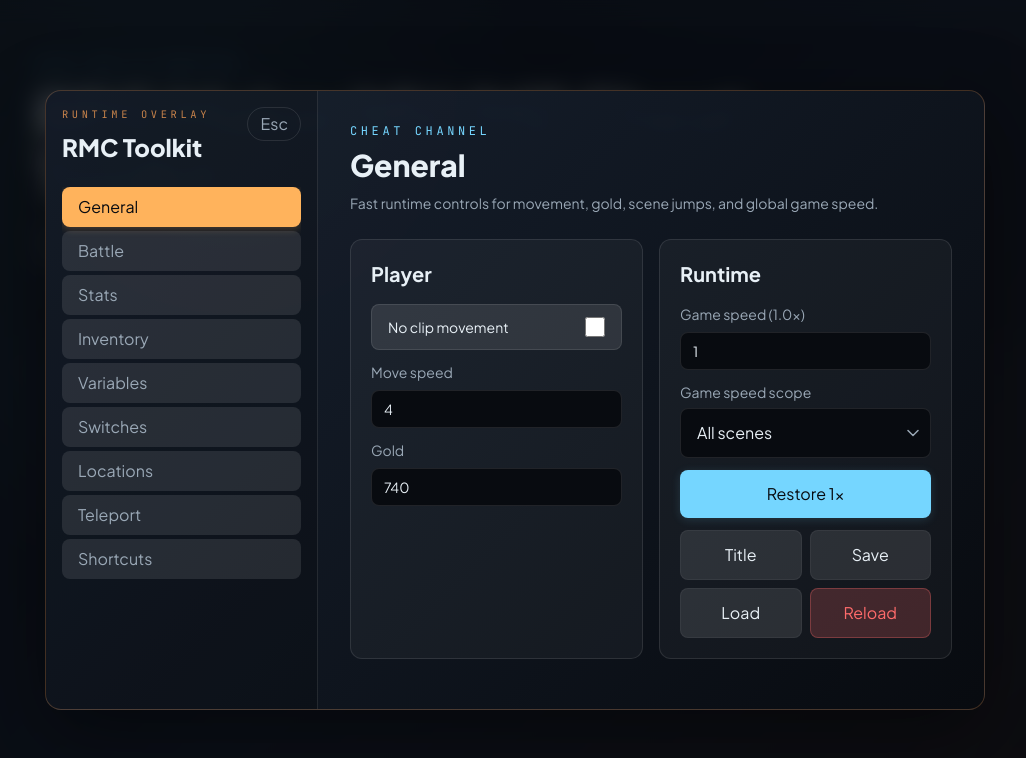
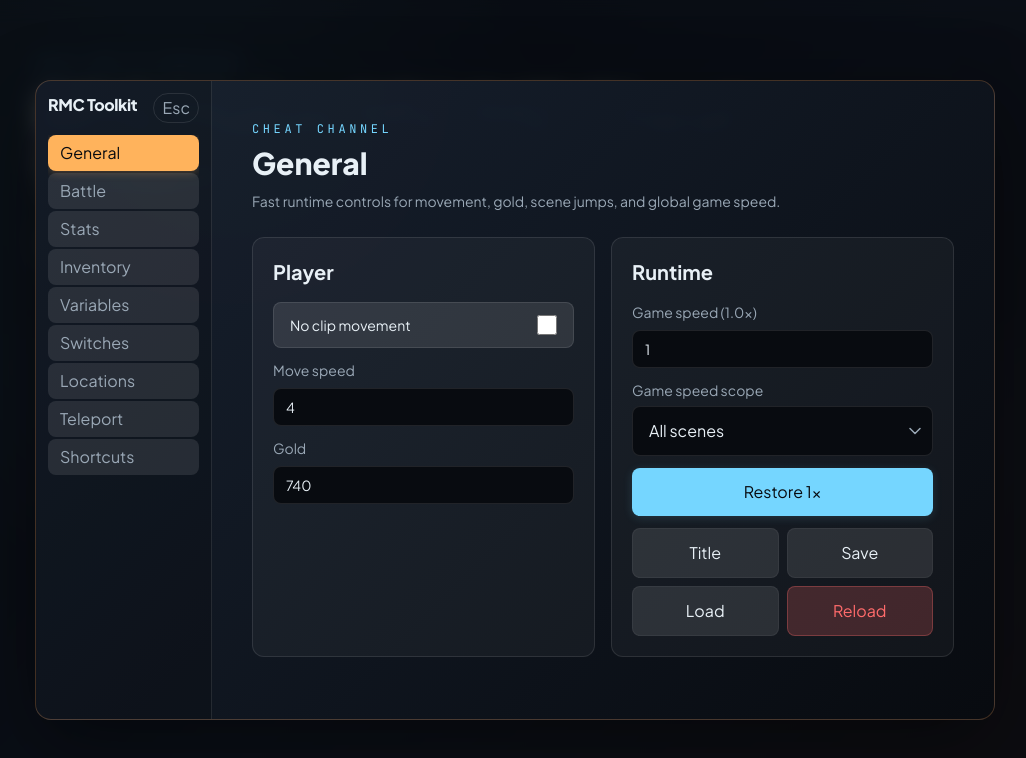
Before and after one commit to KidiXDev/RPG-Maker-MV-MZ-Cheat-Toolkit, a React (Vite) app: page / in a window 1280 px wide. Both pictures are taken after a click on the button "RMC". Shown: the top 758 px of the page, without its empty margins (125-1151 px from the left). Built offline with nearby package versions, Linux system fonts and the light colour scheme.

Commit message:
ui again

```diff
--- a/scripts/install.mjs
+++ b/scripts/install.mjs
@@ -137,7 +137,8 @@ function printDiff(before, after, filePath) {
 
 function copyBundle(cheatDir, options = {}) {
   const distDir = path.resolve('dist');
-  const requiredFiles = ['cheat.js', 'cheat.css'];
+  const requiredFiles = ['cheat.js'];
+  const optionalFiles = ['cheat.css'];
 
   for (const file of requiredFiles) {
     const source = path.join(distDir, file);
@@ -151,6 +152,17 @@ function copyBundle(cheatDir, options = {}) {
 
   for (const file of requiredFiles) {
     fs.copyFileSync(path.join(distDir, file), path.join(cheatDir, file));
+  }
+
+  for (const file of optionalFiles) {
+    const source = path.join(distDir, file);
+    const target = path.join(cheatDir, file);
+
+    if (fs.existsSync(source)) {
+      fs.copyFileSync(source, target);
+    } else if (fs.existsSync(target)) {
+      fs.unlinkSync(target);
+    }
   }
 
   const diagnosticLoader = path.join(cheatDir, 'rmc-diagnostic.js');
--- a/src/App.tsx
+++ b/src/App.tsx
@@ -16,6 +16,11 @@ function App({ portalRoot }: AppProps) {
   useShortcutManager();
 
   useEffect(() => {
+    const host = document.getElementById('rmc-cheat-host');
+    if (host) {
+      host.style.pointerEvents = isOpen ? 'auto' : 'none';
+    }
+
     if (!isOpen) {
       return;
     }
--- a/src/components/CheatModal.tsx
+++ b/src/components/CheatModal.tsx
@@ -40,35 +40,39 @@ export function CheatModal({ portalRoot }: CheatModalProps) {
     e.stopPropagation();
   }
 
+  function handleKeyDown(e: React.KeyboardEvent) {
+    if (e.key === 'Escape') {
+      setOpen(false);
+    }
+    e.stopPropagation();
+  }
+
   return (
     <div
       ref={backdropRef}
       tabIndex={-1}
       className="pointer-events-auto fixed inset-0 z-[9999] grid place-items-center bg-rmc-abyss/70 p-3 text-rmc-mist backdrop-blur-md"
       onClick={stopPropagation}
-      onKeyDown={stopPropagation}
+      onKeyDown={handleKeyDown}
     >
-      <section className="grid w-[96vw] h-[92vh] md:w-[940px] md:h-[620px] animate-[rmc-fade-in_200ms_ease-out] grid-cols-1 overflow-hidden rounded-2xl border border-rmc-copper/30 bg-[linear-gradient(135deg,rgba(24,34,49,0.98),rgba(8,11,16,0.98)),radial-gradient(circle_at_20%_0%,rgba(255,179,92,0.24),transparent_24rem)] shadow-rmc-panel md:grid-cols-[17rem_minmax(0,1fr)]">
-        <aside className="border-b border-white/10 bg-black/20 p-4 md:border-r md:border-b-0">
-          <div className="grid grid-cols-[1fr_auto] items-start gap-4">
+      <section className="grid w-[96vw] h-[92vh] md:w-[960px] md:h-[640px] animate-[rmc-fade-in_200ms_ease-out] grid-cols-1 overflow-hidden rounded-2xl border border-rmc-copper/30 bg-[linear-gradient(135deg,rgba(24,34,49,0.98),rgba(8,11,16,0.98)),radial-gradient(circle_at_20%_0%,rgba(255,179,92,0.24),transparent_24rem)] shadow-rmc-panel md:grid-cols-[11rem_minmax(0,1fr)]">
+        <aside className="border-b border-white/10 bg-black/20 p-3 md:border-r md:border-b-0 md:p-3">
+          <div className="grid grid-cols-[1fr_auto] items-start gap-2">
             <div>
-              <p className="font-rmc-mono text-[0.65rem] tracking-[0.35em] text-rmc-copper uppercase">
-                Runtime overlay
-              </p>
-              <h2 className="mt-2 font-rmc-display text-2xl font-black">RMC Toolkit</h2>
+              <h2 className="font-rmc-display text-base font-black tracking-tight">RMC Toolkit</h2>
             </div>
             <button
-              className="rounded-full border border-white/10 px-3 py-1 text-rmc-slate hover:border-rmc-ember hover:text-rmc-ember cursor-pointer"
+              className="rounded-full border border-white/10 px-2 py-0.5 text-[0.6rem] text-rmc-slate hover:border-rmc-ember hover:text-rmc-ember cursor-pointer"
               type="button"
               onClick={() => setOpen(false)}
             >
               Esc
             </button>
           </div>
-          <nav className="mt-6 grid max-h-[40vh] grid-cols-2 gap-1 overflow-y-auto md:max-h-none md:grid-cols-1 md:gap-1">
+          <nav className="mt-3 grid max-h-[40vh] grid-cols-2 gap-0.5 overflow-y-auto md:max-h-none md:grid-cols-1 md:gap-0.5">
             {panels.map((panel) => (
               <button
-                className={`rounded-lg px-4 py-2 text-left text-sm transition cursor-pointer ${
+                className={`rounded-lg px-3 py-1.5 text-left text-xs transition cursor-pointer ${
                   activePanel === panel.id
                     ? 'bg-rmc-ember text-rmc-abyss font-bold shadow-[0_2px_8px_rgba(255,179,92,0.25)]'
                     : 'bg-white/10 text-rmc-slate hover:bg-white/20 hover:text-rmc-mist'
@@ -82,7 +86,7 @@ export function CheatModal({ portalRoot }: CheatModalProps) {
             ))}
           </nav>
         </aside>
-        <main className="overflow-auto p-5 md:p-8">
+        <main className="overflow-auto p-6 md:p-10">
           <PanelSwitch activePanel={activePanel} portalRoot={portalRoot} />
         </main>
       </section>
--- a/src/components/DataTable.tsx
+++ b/src/components/DataTable.tsx
@@ -5,6 +5,7 @@ type Column<T> = {
   header: string;
   render(row: T): ReactNode;
   sortValue?: (row: T) => number | string;
+  className?: string;
 };
 
 type DataTableProps<T> = {
@@ -73,7 +74,7 @@ export function DataTable<T>({
           <thead className="text-xs tracking-[0.18em] text-rmc-aether uppercase">
             <tr>
               {columns.map((column) => (
-                <th className="sticky top-0 bg-rmc-panel px-4 py-3 font-semibold z-10" key={column.key}>
+                <th className={`sticky top-0 bg-rmc-panel px-4 py-3 font-semibold z-10 ${column.className ?? ''}`} key={column.key}>
                   {column.sortValue ? (
                     <button
                       className="grid grid-flow-col auto-cols-max items-center gap-1.5 text-left uppercase hover:text-rmc-ember transition-colors duration-150 cursor-pointer"
@@ -96,7 +97,7 @@ export function DataTable<T>({
             {visibleRows.map((row) => (
               <tr className="border-t border-white/10 odd:bg-white/[0.03]" key={getRowId(row)}>
                 {columns.map((column) => (
-                  <td className="px-4 py-3 align-middle text-rmc-mist" key={column.key}>
+                  <td className={`px-4 py-3 align-middle text-rmc-mist ${column.className ?? ''}`} key={column.key}>
                     {column.render(row)}
                   </td>
                 ))}
--- a/src/components/NumberField.tsx
+++ b/src/components/NumberField.tsx
@@ -1,4 +1,4 @@
-import { useState } from 'react';
+import { useRef, useState } from 'react';
 
 type NumberFieldProps = {
   label: string;
@@ -11,6 +11,7 @@ type NumberFieldProps = {
 export function NumberField({ label, value, min, max, onChange }: NumberFieldProps) {
   const [localValue, setLocalValue] = useState(String(value));
   const [prevValue, setPrevValue] = useState(value);
+  const committedRef = useRef<number | null>(null);
 
   if (value !== prevValue) {
     setPrevValue(value);
@@ -30,8 +31,8 @@ export function NumberField({ label, value, min, max, onChange }: NumberFieldPro
       numeric = max;
     }
     setLocalValue(String(numeric));
-    // Only fire onChange if value has actually changed to prevent duplicate toasts
-    if (numeric !== value) {
+    if (numeric !== value && numeric !== committedRef.current) {
+      committedRef.current = numeric;
       onChange(numeric);
     }
   }
@@ -39,7 +40,6 @@ export function NumberField({ label, value, min, max, onChange }: NumberFieldPro
   function handleKeyDown(event: React.KeyboardEvent<HTMLInputElement>) {
     if (event.key === 'Enter') {
       commit();
-      event.currentTarget.blur();
     }
   }
 
--- a/src/game/cheats/inventory.ts
+++ b/src/game/cheats/inventory.ts
@@ -1,6 +1,12 @@
 import { gameWindow, type DataItem } from '../types.ts';
 
 export type InventoryKind = 'items' | 'weapons' | 'armors';
+
+export type InventoryEntry = DataItem & {
+  _item: DataItem;
+  name: string;
+  quantity: number;
+};
 
 const dataKeys = {
   items: '$dataItems',
@@ -8,7 +14,7 @@ const dataKeys = {
   armors: '$dataArmors'
 } as const;
 
-export function inventoryEntries(kind: InventoryKind) {
+export function inventoryEntries(kind: InventoryKind): InventoryEntry[] {
   const runtime = gameWindow();
   const data = runtime[dataKeys[kind]] ?? [];
   const party = runtime.$gameParty;
@@ -17,6 +23,8 @@ export function inventoryEntries(kind: InventoryKind) {
     .filter((entry): entry is DataItem => Boolean(entry))
     .map((entry) => ({
       ...entry,
+      name: entry.name ?? '',
+      _item: entry,
       quantity: party?.numItems(entry) ?? 0
     }));
 }
--- a/src/inject/main.tsx
+++ b/src/inject/main.tsx
@@ -76,7 +76,6 @@ function mount() {
   host.style.bottom = '0';
   host.style.left = '0';
   host.style.zIndex = '2147483647';
-  host.style.pointerEvents = 'none';
   document.body.appendChild(host);
 
   // Block all overlay events from bubbling out of the host to the main document (game)
--- a/src/panels/InventoryPanel.tsx
+++ b/src/panels/InventoryPanel.tsx
@@ -22,11 +22,11 @@ export function InventoryPanel() {
       </div>
       <DataTable
         columns={[
-          { key: 'name', header: 'Name', render: (item) => item.name, sortValue: (item) => item.name },
+          { key: 'name', header: 'Name', render: (item) => <span className="block max-w-[180px] truncate">{item.name}</span>, sortValue: (item) => item.name, className: 'w-0' },
           { key: 'description', header: 'Description', render: (item) => item.description ?? '', sortValue: (item) => item.description ?? '' },
           { key: 'quantity', header: 'Qty', sortValue: (item) => item.quantity, render: (item) => (
-            <input className="w-24 rounded-lg border border-white/10 bg-rmc-abyss px-3 py-2 font-rmc-mono" type="number" value={item.quantity} min={0} onChange={(event) => { setItemQuantity(item, Number(event.target.value)); refresh(); }} />
-          )}
+            <input className="w-20 rounded-lg border border-white/10 bg-rmc-abyss px-3 py-2 font-rmc-mono" type="number" value={item.quantity} min={0} onChange={(event) => { setItemQuantity(item._item, Number(event.target.value)); refresh(); }} />
+          ), className: 'w-0' }
         ]}
         rows={rows}
         filter={(item, query) => item.name.toLowerCase().includes(query)}
```
